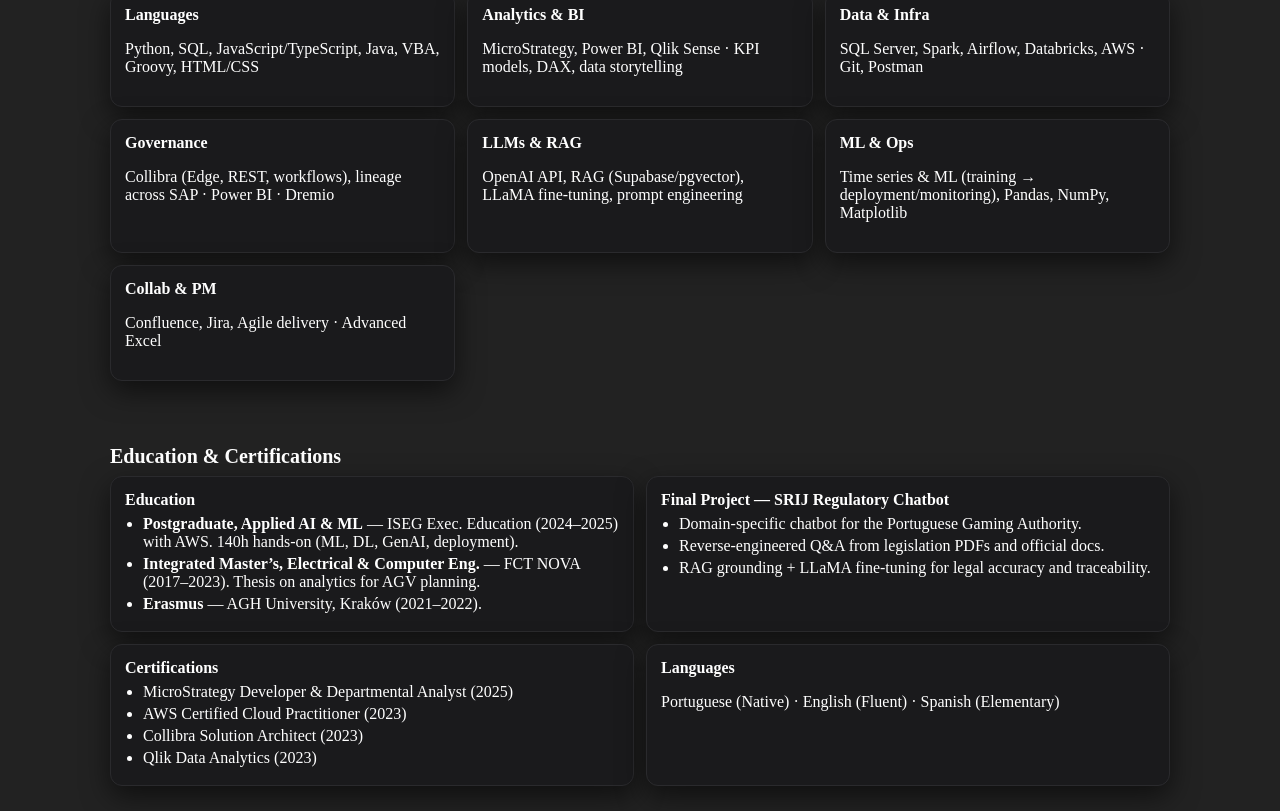
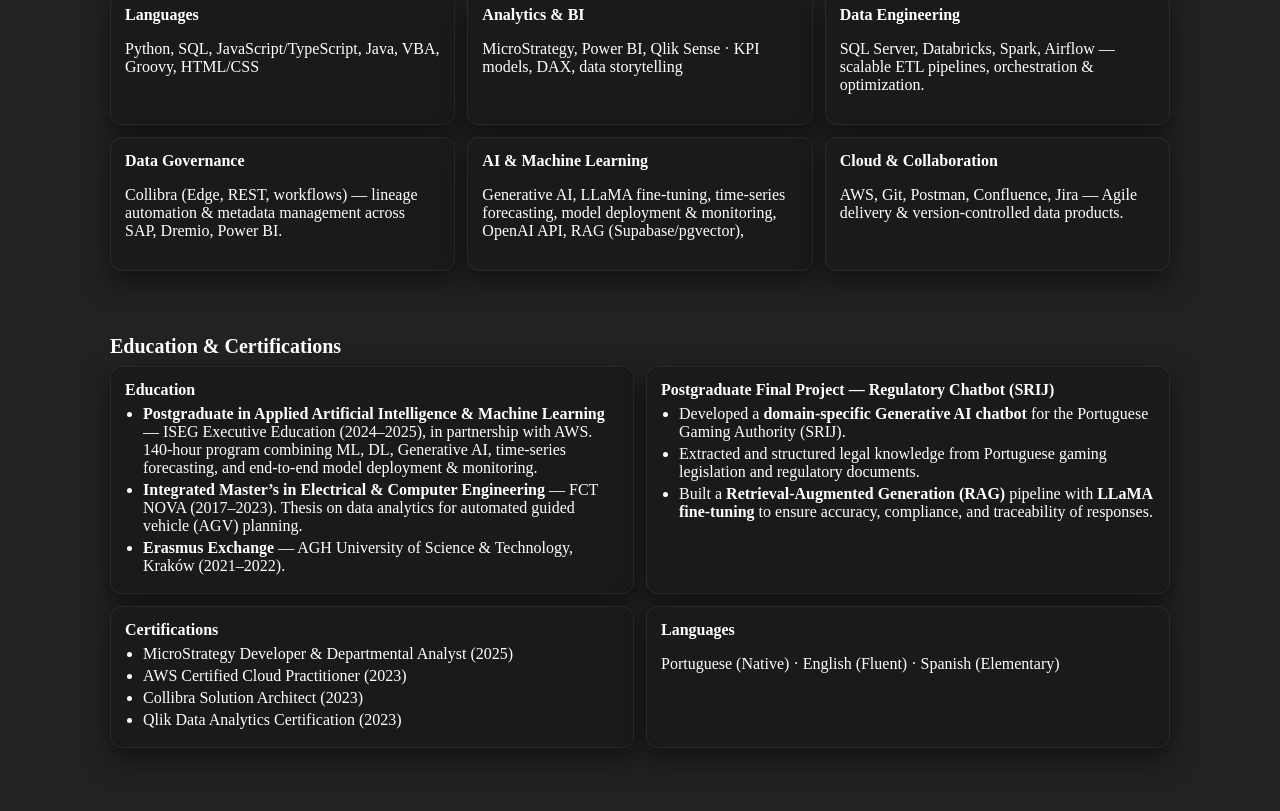
Before and after one commit to goncalogago1/curriculo, a Next.js app: page / in a window 1280 px wide. Shown: the part 1509-2320 px from the top of the page. Built offline with nearby package versions, Linux system fonts and the light colour scheme.

Commit message:
Page 57 de commit few

```diff
--- a/app/page.tsx
+++ b/app/page.tsx
@@ -284,28 +284,23 @@ export default function Home() {
           </div>
 
           <div className="card">
-            <h3>Data &amp; Infra</h3>
-            <p>SQL Server, Spark, Airflow, Databricks, AWS · Git, Postman</p>
+            <h3>Data Engineering</h3>
+            <p>SQL Server, Databricks, Spark, Airflow — scalable ETL pipelines, orchestration & optimization.</p>
           </div>
 
           <div className="card">
-            <h3>Governance</h3>
-            <p>Collibra (Edge, REST, workflows), lineage across SAP · Power BI · Dremio</p>
+            <h3>Data Governance</h3>
+            <p>Collibra (Edge, REST, workflows) — lineage automation & metadata management across SAP, Dremio, Power BI.</p>
           </div>
 
           <div className="card">
-            <h3>LLMs &amp; RAG</h3>
-            <p>OpenAI API, RAG (Supabase/pgvector), LLaMA fine-tuning, prompt engineering</p>
+            <h3>AI &amp; Machine Learning</h3>
+            <p> Generative AI, LLaMA fine-tuning, time-series forecasting, model deployment & monitoring, OpenAI API, RAG (Supabase/pgvector),</p>
           </div>
 
           <div className="card">
-            <h3>ML &amp; Ops</h3>
-            <p>Time series &amp; ML (training → deployment/monitoring), Pandas, NumPy, Matplotlib</p>
-          </div>
-
-          <div className="card">
-            <h3>Collab &amp; PM</h3>
-            <p>Confluence, Jira, Agile delivery · Advanced Excel</p>
+            <h3>Cloud &amp; Collaboration</h3>
+            <p>AWS, Git, Postman, Confluence, Jira — Agile delivery & version-controlled data products.</p>
           </div>
 
         </div>
@@ -313,25 +308,37 @@ export default function Home() {
     </section>
 
 
-      {/* EDUCATION + CERTS + FINAL PROJECT (SRIJ) */}
+      {/* EDUCATION + CERTIFICATIONS + FINAL PROJECT (SRIJ) */}
       <section id="education" className="section" aria-labelledby="edu-title">
         <div className="container">
           <h2 id="edu-title" className="section-title">Education &amp; Certifications</h2>
+
           <div className="grid two">
             <div className="card">
               <h3>Education</h3>
               <ul className="bullets">
-                <li><b>Postgraduate, Applied AI &amp; ML</b> — ISEG Exec. Education (2024–2025) with AWS. 140h hands-on (ML, DL, GenAI, deployment).</li>
-                <li><b>Integrated Master’s, Electrical &amp; Computer Eng.</b> — FCT NOVA (2017–2023). Thesis on analytics for AGV planning.</li>
-                <li><b>Erasmus</b> — AGH University, Kraków (2021–2022).</li>
+                <li>
+                  <b>Postgraduate in Applied Artificial Intelligence &amp; Machine Learning</b> —
+                  ISEG Executive Education (2024–2025), in partnership with AWS.
+                  140-hour program combining ML, DL, Generative AI, time-series forecasting,
+                  and end-to-end model deployment &amp; monitoring.
+                </li>
+                <li>
+                  <b>Integrated Master’s in Electrical &amp; Computer Engineering</b> —
+                  FCT NOVA (2017–2023). Thesis on data analytics for automated guided vehicle (AGV) planning.
+                </li>
+                <li>
+                  <b>Erasmus Exchange</b> — AGH University of Science &amp; Technology, Kraków (2021–2022).
+                </li>
               </ul>
             </div>
+
             <div className="card">
-              <h3>Final Project — SRIJ Regulatory Chatbot</h3>
+              <h3>Postgraduate Final Project — Regulatory Chatbot (SRIJ)</h3>
               <ul className="bullets">
-                <li>Domain-specific chatbot for the Portuguese Gaming Authority.</li>
-                <li>Reverse-engineered Q&amp;A from legislation PDFs and official docs.</li>
-                <li>RAG grounding + LLaMA fine-tuning for legal accuracy and traceability.</li>
+                <li>Developed a <b>domain-specific Generative AI chatbot</b> for the Portuguese Gaming Authority (SRIJ).</li>
+                <li>Extracted and structured legal knowledge from Portuguese gaming legislation and regulatory documents.</li>
+                <li>Built a <b>Retrieval-Augmented Generation (RAG)</b> pipeline with <b>LLaMA fine-tuning</b> to ensure accuracy, compliance, and traceability of responses.</li>
               </ul>
             </div>
           </div>
@@ -343,7 +350,7 @@ export default function Home() {
                 <li>MicroStrategy Developer &amp; Departmental Analyst (2025)</li>
                 <li>AWS Certified Cloud Practitioner (2023)</li>
                 <li>Collibra Solution Architect (2023)</li>
-                <li>Qlik Data Analytics (2023)</li>
+                <li>Qlik Data Analytics Certification (2023)</li>
               </ul>
             </div>
             <div className="card">
@@ -353,6 +360,7 @@ export default function Home() {
           </div>
         </div>
       </section>
+
 
       {/* PROJECTS */}
       <section id="projects" className="section" aria-labelledby="proj-title">
```
